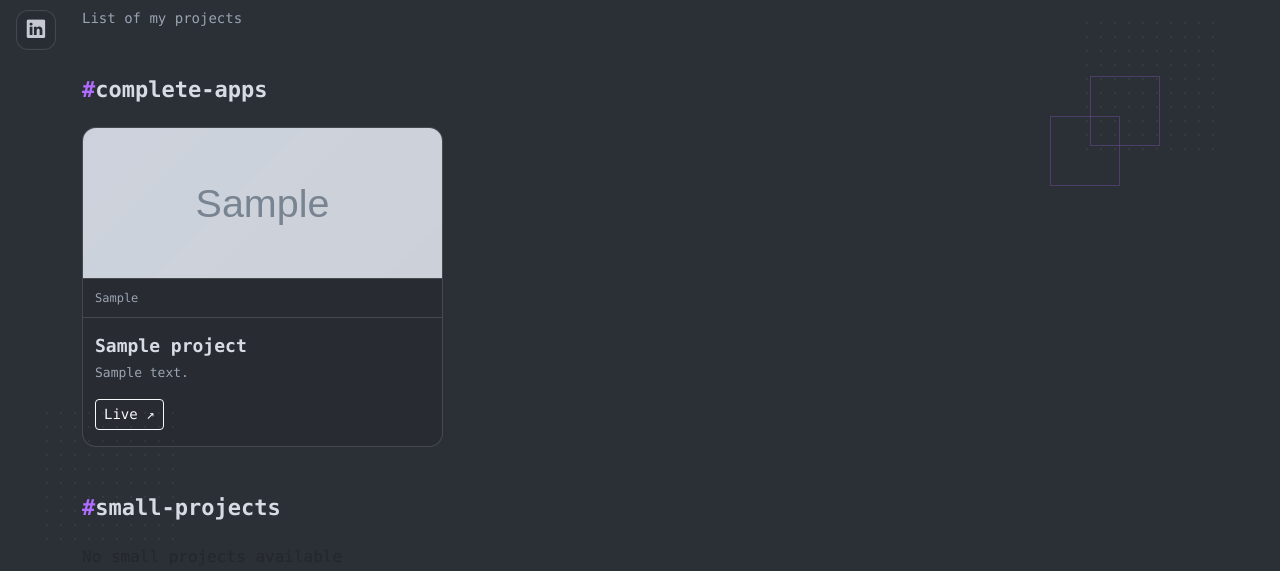
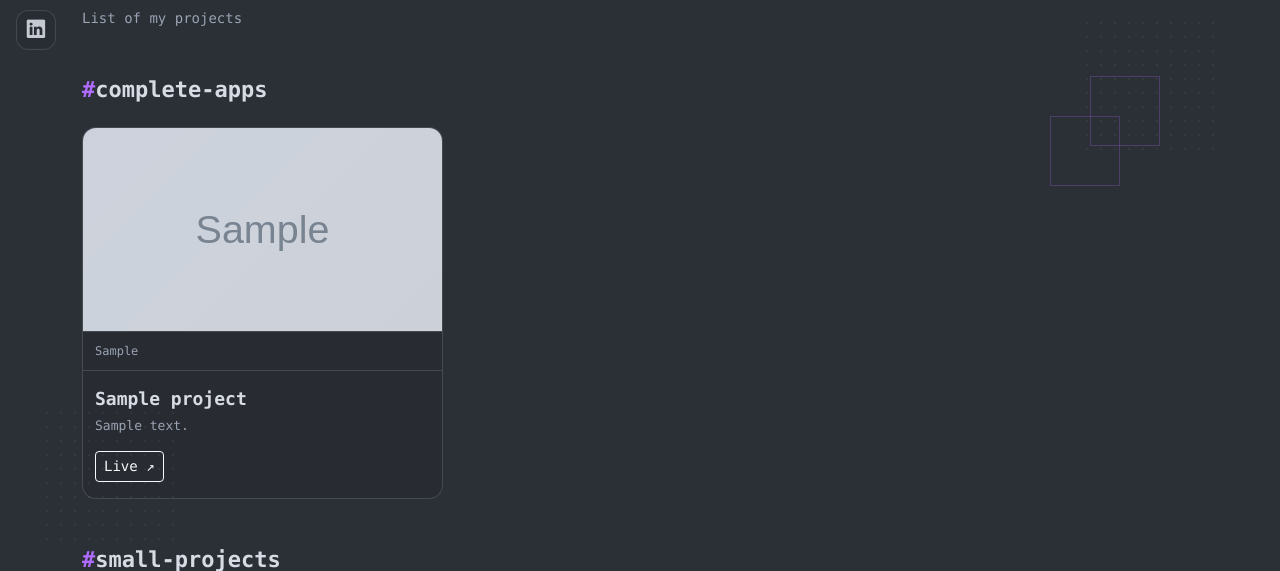
Before and after one commit to Zarifwebme/Portfolio2_full, a Django app: page /projects/ in a window 1280 px wide. Shown: the part 164-735 px from the top of the page. Run offline with Django 5.2, Linux system fonts and the light colour scheme; tables that the repository leaves empty hold one stand-in row (values such as "Sample post"); grey boxes marked "Sample" are stand-in pictures.

Commit message:
card update

```diff
--- a/static/css/projects.css
+++ b/static/css/projects.css
@@ -25,7 +25,8 @@
 }
 
 .thumb{
-  height: 150px;
+  aspect-ratio: 16 / 9;
+  height: auto;
   background: linear-gradient(135deg, rgba(176,108,255,.25), rgba(255,255,255,.05));
 }
 
@@ -53,7 +54,8 @@
 .mini-desc{ color: var(--muted); font-size: 13px; margin-top: 6px; line-height: 1.7; }
 
 .thumb{
-  height: 150px;
+  aspect-ratio: 16 / 9;
+  height: auto;
   background: linear-gradient(135deg, rgba(176,108,255,.25), rgba(255,255,255,.05));
   overflow: hidden;
 }
@@ -100,7 +102,6 @@
 @media (max-width: 575.98px){
   .page-title{ font-size: 28px; }
   .section-title{ font-size: 20px; }
-  .thumb{ height: 130px; }
   .pcard-title{ font-size: 17px; }
   .pcard-desc{ font-size: 13px; }
 }
```
